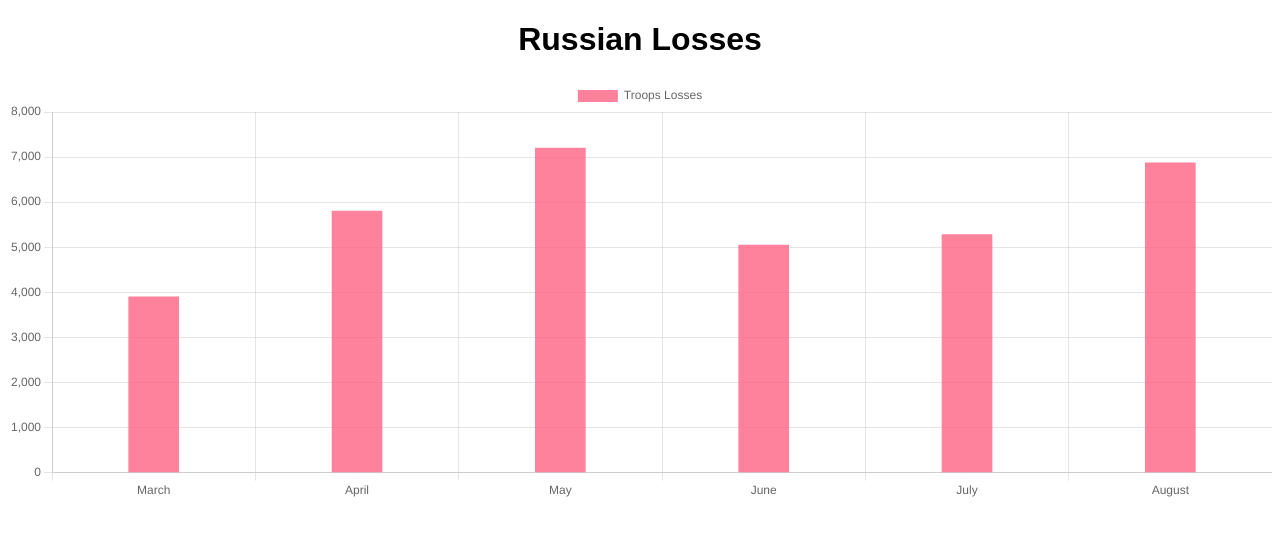
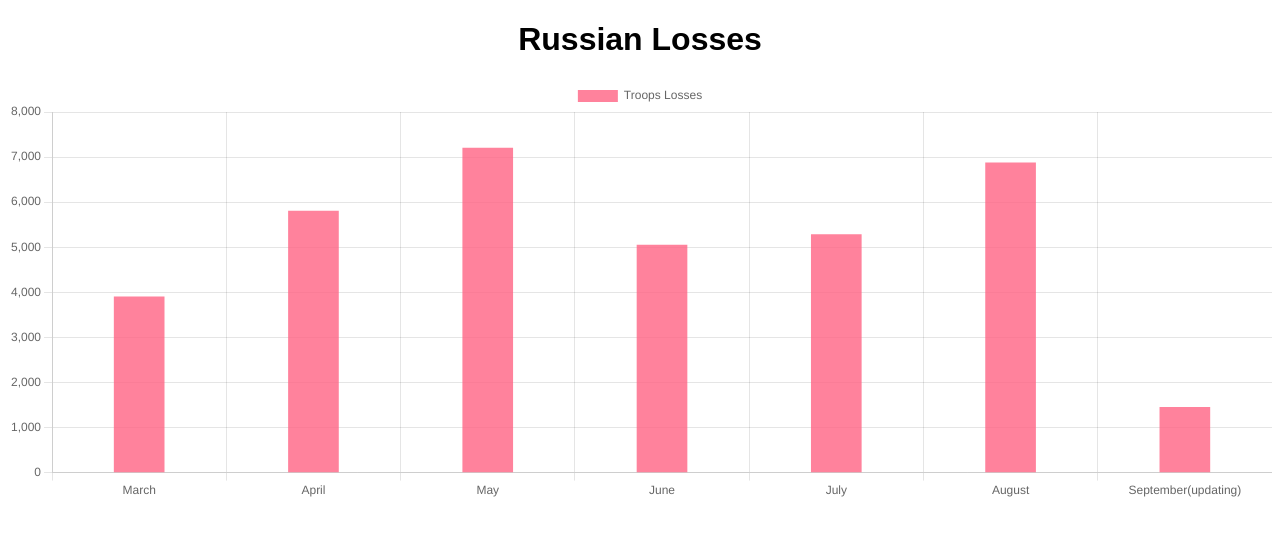
Before and after one commit to rvcl3n/russian-losses-dashboards, an Angular app in the folder russian-losses-dashboards-app/: page / in a window 1280 px wide. Shown: the top 536 px of the page. Built offline with nearby package versions, Linux system fonts and the light colour scheme.

Commit message:
add september

```diff
--- a/russian-losses-dashboards-app/src/app/app.component.ts
+++ b/russian-losses-dashboards-app/src/app/app.component.ts
@@ -20,11 +20,11 @@ export class AppComponent {
       type: 'bar', //this denotes tha type of chart
 
       data: {// values on X-Axis
-        labels: ["March","April","May","June","July","August"],
+        labels: ["March","April","May","June","July","August","September(updating)"],
 	       datasets: [
           {
             label: "Troops Losses",
-            data: [3900,5800,7200,5050,5280,6870],
+            data: [3900,5800,7200,5050,5280,6870,1450],
             backgroundColor: 'rgba(255, 99, 132, 0.8)',
             barThickness : 50
           }
@@ -32,7 +32,6 @@ export class AppComponent {
       },
       options: {
         aspectRatio: 3
-
       }
     });
   }
```
